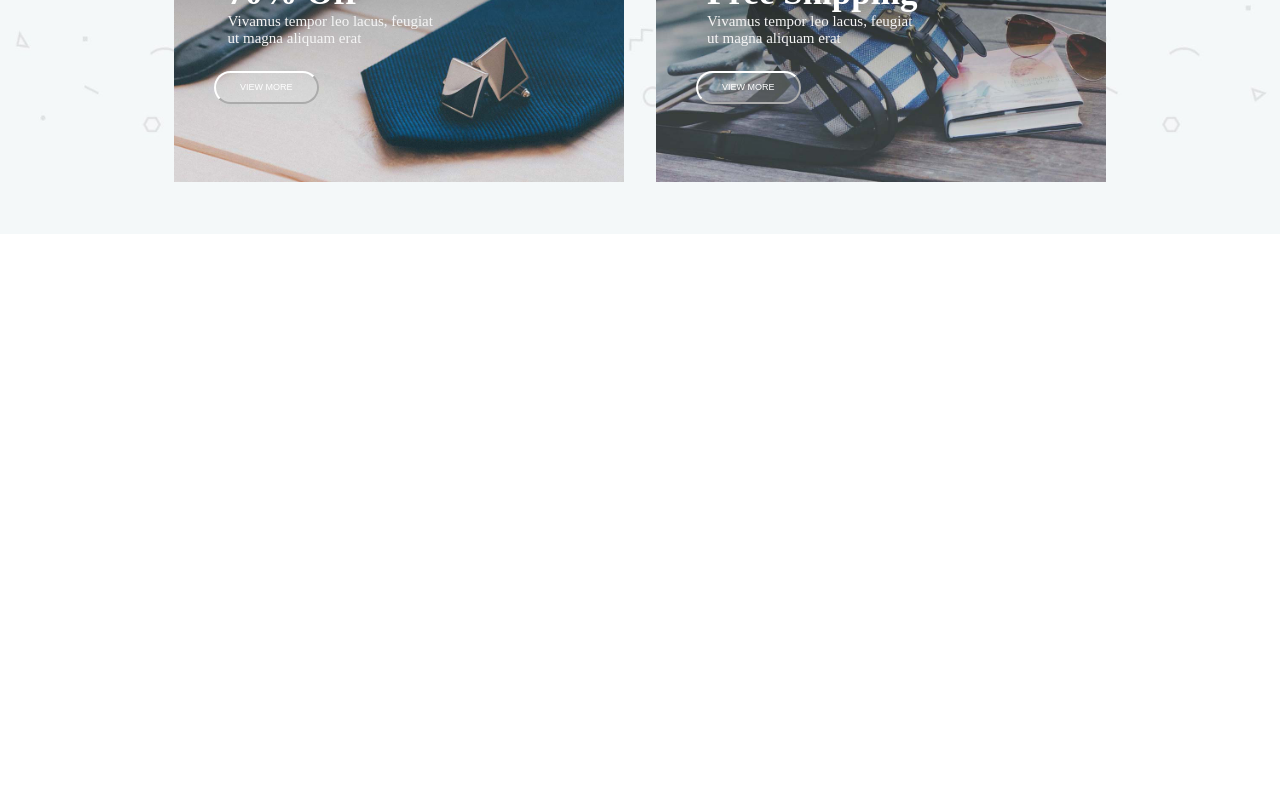
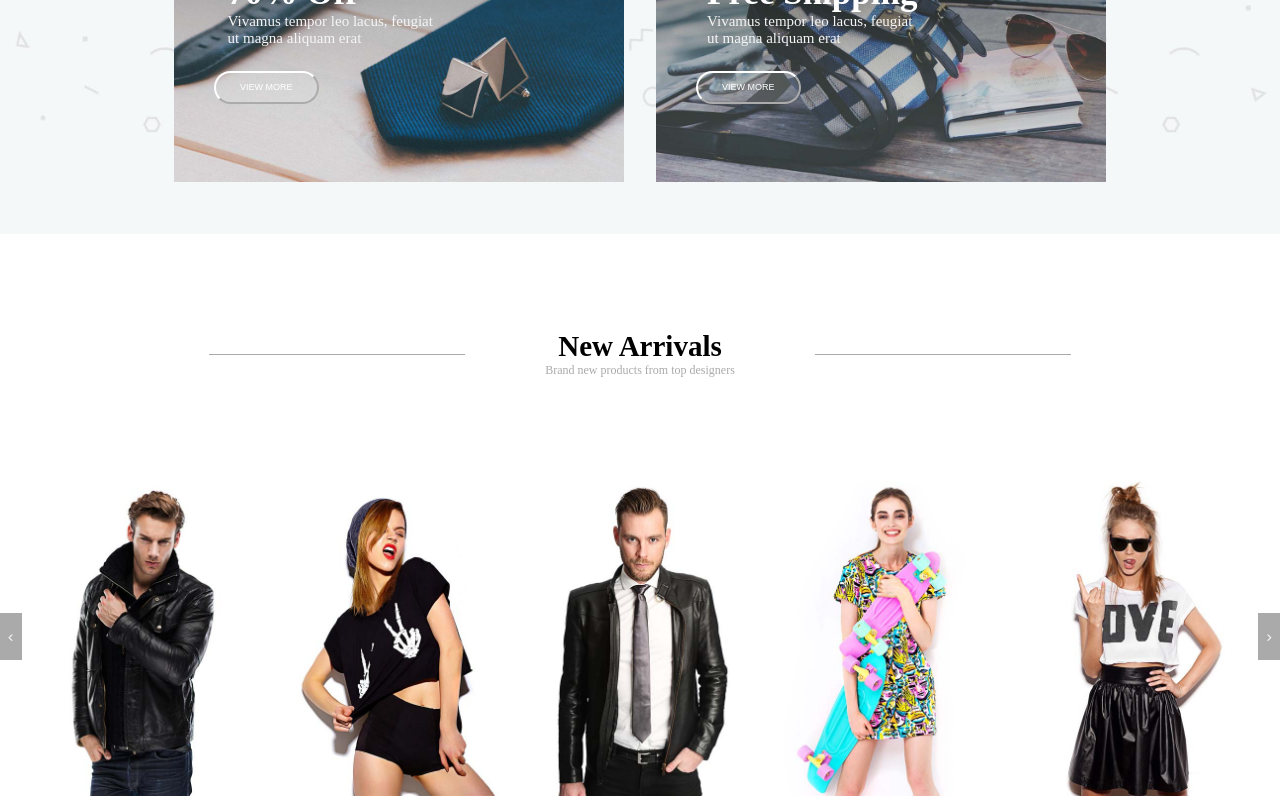
Before and after one commit to Pietro907/proj-html-vuejs, a Vue app: page / in a window 1280 px wide. Shown: the part 2594-3394 px from the top of the page. Before the commit the page ends 2997 px from the top, so only its background shows below. Built offline with nearby package versions, Linux system fonts and the light colour scheme.

Commit message:
add corosello in Main NewArrivals

```diff
--- a/src/components/MainFeaturedProduction.vue
+++ b/src/components/MainFeaturedProduction.vue
@@ -101,7 +101,9 @@ export default {
 
 
 
-<style scoped> .featured > .title {
+<style scoped>
+
+.featured > .title {
      text-align: center;
      margin: 6rem 0;
 
--- a/src/components/MainNewArrivals.vue
+++ b/src/components/MainNewArrivals.vue
@@ -1,10 +1,10 @@
 
 <script>
 
-    export default {
-        name: 'MainNewArrivals',
+export default {
+    name: 'MainNewArrivals',
 
-    }
+}
 
 
 
@@ -12,12 +12,124 @@
 
 
 <template>
+    <div class="featured d_flex jst_center align_center">
 
+        <div class="line_gray"></div>
 
+        <div class="title">
+
+            <h2>New Arrivals</h2>
+            <p>Brand new products from top designers</p>
+
+        </div>
+
+        <div class="line_gray"></div>
+
+    </div>
+
+    <div class="container">
+        <div class="row">
+            <div class="col carosello d_flex jst_center align_center">
+
+                <div class="card">
+                    <button class="prev" type="button"><i class="fa-solid fa-angle-left"></i></button>
+                </div>
+
+                <div class="card">
+                    <img src="../assets/img/black_elegant_man/black_elegant_leather_jacket.jpg" alt="">
+                </div>
+
+                <div class="card">
+                    <img src="../assets/img/hipster_black/hipster_black_top.jpg" alt="">
+                </div>
+
+                <div class="card">
+                    <img src="../assets/img/featured_produtcs/black_leather/black_leather_suit.jpg" alt="">
+                </div>
+
+                <div class="card">
+                    <img src="../assets/img/collections/spring/spring_printed_dress.jpg" alt="">
+                </div>
+
+                <div class="card">
+                    <img src="../assets/img/modern/modern_love_tee.jpg" alt="">
+                </div>
+
+                <div class="card">
+                    <button class="next" type="button"><i class="fa-solid fa-angle-right"></i></button>
+                </div>
+
+            </div>
+
+        </div>
+
+    </div>
 
 </template>
 
 
 <style scoped>
+.featured>.title {
+    text-align: center;
+    margin: 6rem 0;
 
+    & h2 {
+        font-size: 29px;
+    }
+
+    & p {
+        font-size: 12px;
+        color: var(--bg-gray-light);
+    }
+}
+
+.line_gray {
+    background-color: var(--bg-gray-light);
+    height: 0.5px;
+    width: 20%;
+    margin: 0 5rem;
+}
+.carosello>.card>img {
+  width: 100%;
+}
+
+.prev,
+.next {
+  padding: 1rem 0.5rem;
+  background-color: var(--bg-gray-light);
+  border: none;
+}
+
+.prev>i,
+.next>i {
+  color: var(--bg-white-smoke);
+  font-size: xx-small;
+}
+
+
+
+
+/* Utilities */
+.d_flex {
+    display: flex;
+}
+
+.jst_center {
+    justify-content: center;
+}
+
+.jst_end {
+    justify-content: end;
+}
+
+.jst_btw {
+    justify-content: space-between;
+}
+
+.align_center {
+    align-items: center;
+}
+
+
+/* Color */
 </style>
```
